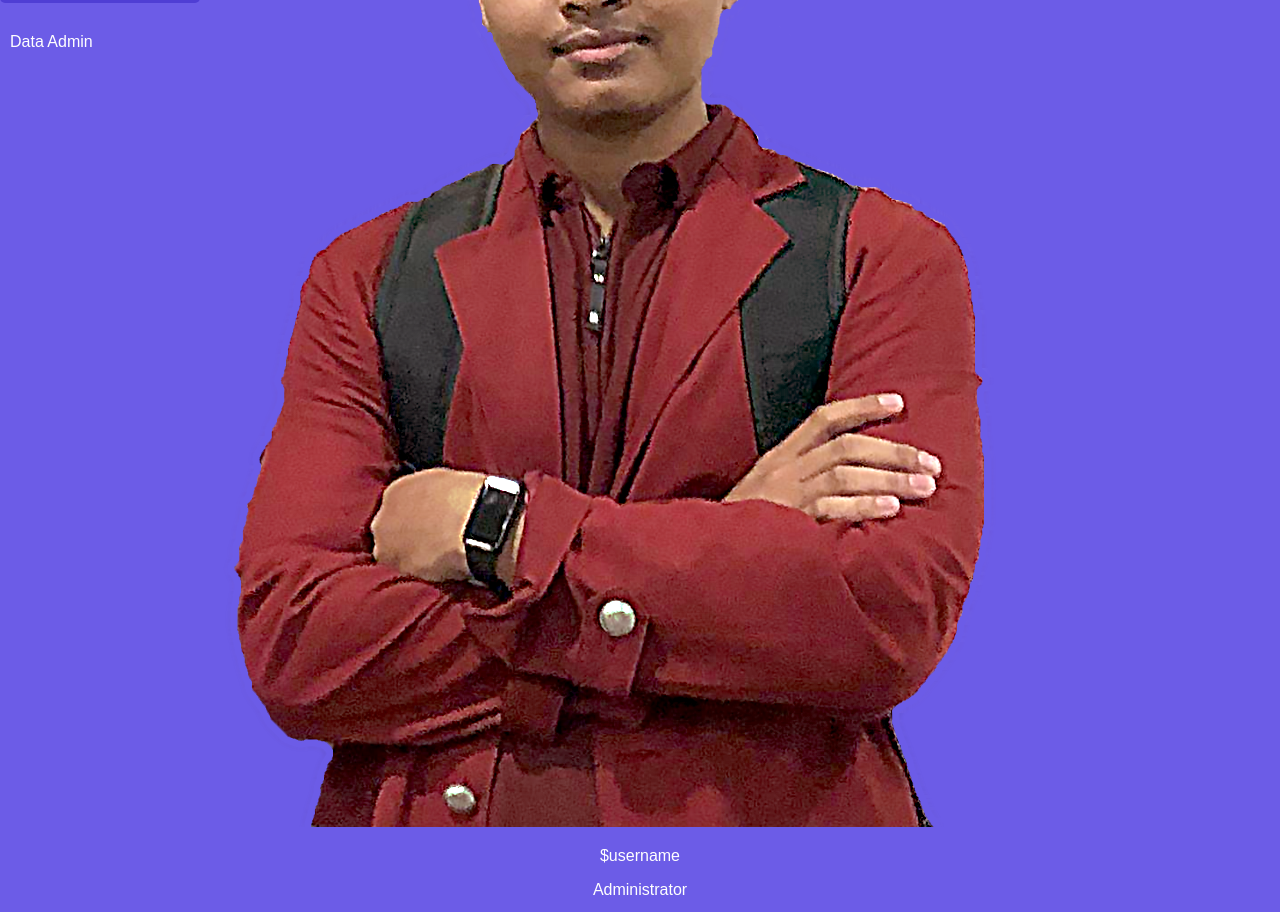
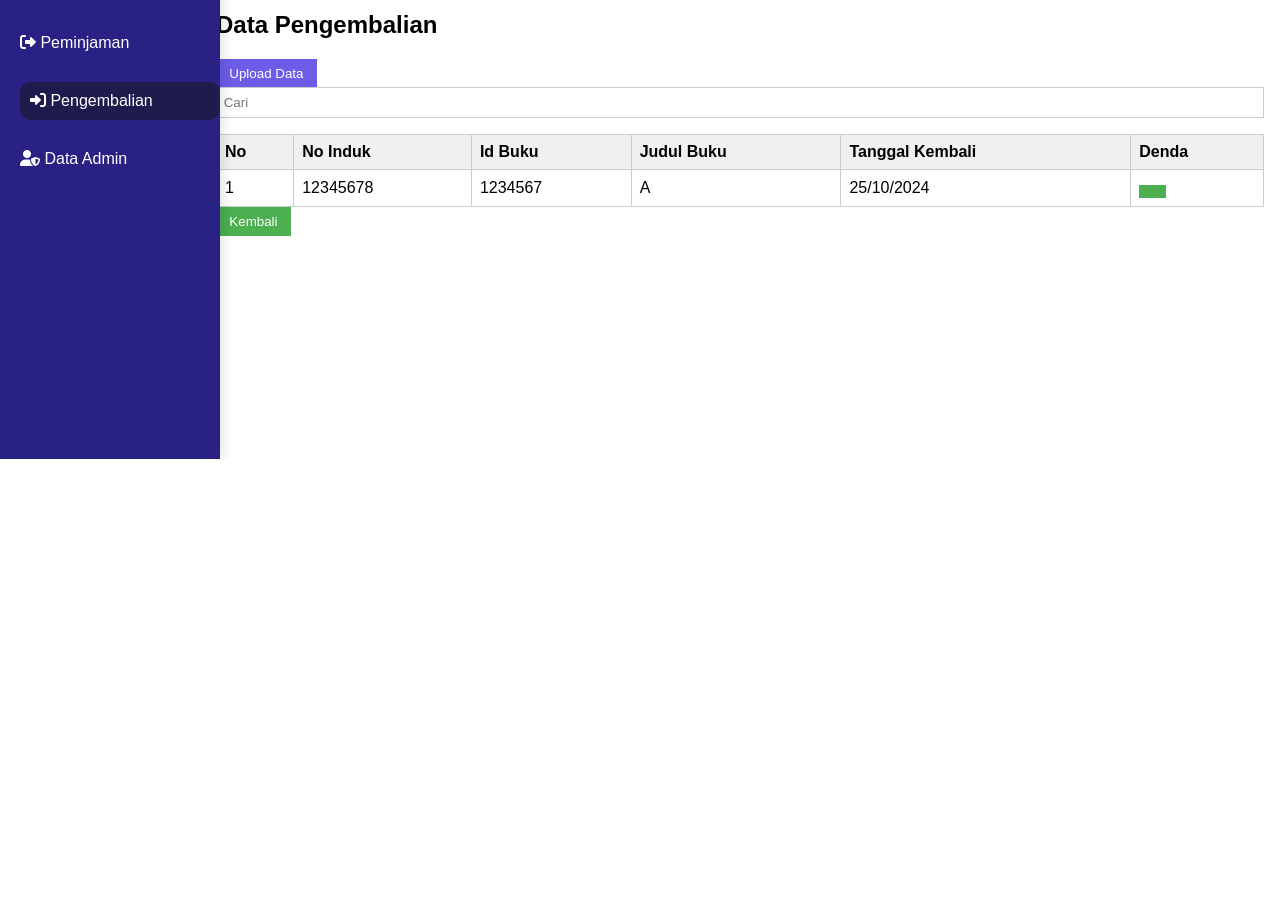
Before and after one commit to miftawwalin/SiperWeb, a PHP site: page /datapengembalian.php in a window 1280 px wide. Shown: the part 341-1253 px from the top of the page. After the commit the page ends 800 px from the top, so only its background shows below. Run offline with PHP 8.4, Linux system fonts and the light colour scheme.

Commit message:
merubah banyak file php dan css

```diff
--- a/css/datapeminjaman.css
+++ b/css/datapeminjaman.css
@@ -20,10 +20,11 @@ header {
   margin-left: 1em;
 }
 .sidebar {
-  background: linear-gradient(to bottom, #6c5ce7, #3c2cb1);
+  background-color: #2a2185;
   color: #fff;
   width: 200px;
   position: fixed;
+  padding: 10px;
   top: 0;
   left: 0;
   bottom: 0;
--- a/css/datapengembalian.css
+++ b/css/datapengembalian.css
@@ -5,10 +5,10 @@ body {
 }
 
 header {
-  background-color: #6c5ce7;
+  background-color: #2a2185;
   color: #fff;
   padding: 1em;
-  text-align: center;
+  text-align: right;
 }
 
 .logo {
@@ -19,57 +19,72 @@ header {
   display: inline-block;
   margin-left: 1em;
 }
-
+/* Sidebar Styles */
 .sidebar {
-  background-color: #6c5ce7;
-  color: #fff;
+  background-color: #2a2185; /* Ubah background navbar menjadi biru elegan */
+  color: white;
   width: 200px;
   position: fixed;
   top: 0;
   left: 0;
   bottom: 0;
+  padding: 10px;
+  transition: width 0.3s ease;
+  box-shadow: 4px 0 10px rgba(0, 0, 0, 0.1); /* Menambahkan bayangan untuk kesan elegan */
+  z-index: 100; /* Menjaga sidebar tetap di atas konten */
 }
 
-.user-profile {
-  margin-bottom: 1em;
+.profile {
+  text-align: center;
+  margin-bottom: 30px;
 }
-.user-profile img {
-  width: 50px;
-  height: 50px;
-  border-radius: 50%;
-  margin-right: 1em;
+
+.profile-pic {
+  width: 60px;
+  height: 60px;
+  border-radius: 100px;
+  border: 2px solid white;
+  margin-bottom: 10px;
+}
+
+.profile-name {
+  font-weight: bold;
+  font-size: 18px;
+  color: var(--white);
+}
+
+.profile-role {
+  font-size: 14px;
+  color: var(--black2);
 }
 
 .sidebar ul {
-  list-style: none;
+  list-style-type: none;
   padding: 0;
   margin: 0;
 }
 
 .sidebar li {
-  margin-bottom: 1em;
-}
-
-.sidebar a {
-  color: #fff;
-  text-decoration: none;
-}
-
-div ul li {
   margin: 20px 0;
 }
 
-div ul li a {
-  color: white;
+.sidebar li a {
+  color: var(--white);
   text-decoration: none;
   display: block;
   padding: 10px;
-  border-radius: 5px;
+  border-radius: 10px;
+  transition: background-color 0.3s ease, transform 0.2s ease;
+  -webkit-transition: background-color 0.3s ease, transform 0.2s ease;
+  -moz-transition: background-color 0.3s ease, transform 0.2s ease;
+  -ms-transition: background-color 0.3s ease, transform 0.2s ease;
+  -o-transition: background-color 0.3s ease, transform 0.2s ease;
 }
 
-div ul li a:hover,
-div ul li a.active {
-  background-color: #4f3ed4;
+.sidebar li a:hover,
+.sidebar li a.active {
+  background-color: #1f1b4d; /* Warna biru lebih gelap saat hover */
+  transform: translateX(10px);
 }
 
 .main-content {
--- a/css/index.css
+++ b/css/index.css
@@ -47,13 +47,13 @@ body {
   height: 60px;
   border-radius: 100px;
   border: 2px solid var(--white);
+  margin-bottom: 10px;
 }
 
 .profile-name {
-  margin-top: 20px;
+  font-weight: bold;
+  font-size: 18px;
   color: var(--white);
-  font-size: 18px;
-  font-weight: 500;
 }
 
 .profile-role {
--- a/datapengembalian.php
+++ b/datapengembalian.php
@@ -1,6 +1,8 @@
 <?php
 session_start();
 include 'koneksi.php'; // Menghubungkan ke file koneksi database
+
+
 ?>
 <!DOCTYPE html>
 <html lang="en">
@@ -9,14 +11,10 @@ include 'koneksi.php'; // Menghubungkan ke file koneksi database
     <meta name="viewport" content="width=device-width, initial-scale=1.0" />
     <title>Perpustakaan Daerah Kabupaten Karawang</title>
     <link rel="stylesheet" href="css/datapengembalian.css" />
+    <link rel="stylesheet" href="https://cdnjs.cloudflare.com/ajax/libs/font-awesome/6.0.0-beta3/css/all.min.css" />
   </head>
   <body>
     <header>
-    <div class="profile">
-          <img src="img/MIFTAHUL.png" alt="" class="profile-pic" />
-          <p class="profile-name"> $username </p>
-          <p class="profile-role">Administrator</p>
-        </div>
       <div class="logo">
         <img src="logo.png" alt="Perpustakaan Daerah Kabupaten Karawang" />
       </div>
@@ -25,17 +23,18 @@ include 'koneksi.php'; // Menghubungkan ke file koneksi database
       </div>
     </header>
     <div class="sidebar">
-      <div class="user-profile">
-        <img src="user-profile.png" alt="Anita Silvana" />
-        <span>Administrator</span>
+      <div class="profile">
+        <img src="img/MIFTAHUL.png" alt="" class="profile-pic" />
+        <p class="profile-name"><?php echo isset($_SESSION['username']) ? $_SESSION['username'] : 'Guest'; ?></p>
+        <p class="profile-role">Administrator</p>
       </div>
       <ul>
-        <li><a href="index.php">Home</a></li>
-        <li><a href="datasekolah.php">Data Sekolah</a></li>
-        <li><a href="databuku.php">Data Buku</a></li>
-        <li><a href="datapeminjaman.php">Peminjaman</a></li>
-        <li><a href="#" class="active">Pengembalian</a></li>
-        <li><a href="dataadmin.php">Data Admin</a></li>
+        <li><a href="index.php"><i class="fas fa-home"></i> Home</a></li>
+        <li><a href="datasekolah.php"><i class="fas fa-school"></i> Data Sekolah</a></li>
+        <li><a href="databuku.php"><i class="fas fa-book"></i> Data Buku</a></li>
+        <li><a href="datapeminjaman.php"><i class="fas fa-sign-out-alt"></i> Peminjaman</a></li>
+        <li><a href="#" class="active"><i class="fas fa-sign-in-alt"></i> Pengembalian</a></li>
+        <li><a href="dataadmin.php"><i class="fas fa-user-shield"></i> Data Admin</a></li>
       </ul>
     </div>
     <div class="main-content">
--- a/datasekolah.php
+++ b/datasekolah.php
@@ -58,7 +58,7 @@ include 'koneksi.php'; // Menghubungkan ke file koneksi database
         <tbody>
           <?php
           // Query untuk mengambil data dari tabel
-          $query = "SELECT * FROM tbldata_sekolah";
+          $query = "SELECT * FROM data_sekolah";
           $result = mysqli_query($conn, $query);
 
           // Periksa apakah ada data
```
Also changed, not shown: databuku.php (+27 -2 lines), datapeminjaman.php (+30 -3 lines).
